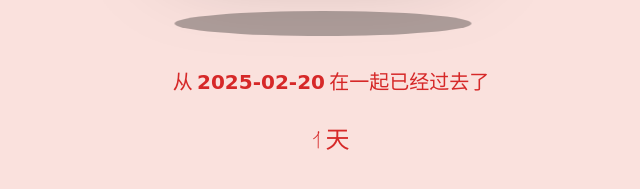
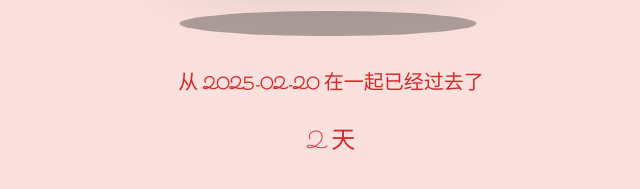
Before and after one commit to chenyu0824/chenyu0824.github.io, a plain HTML site: page index.html in a window 1280 px wide. Shown: the part 455-644 px from the top of the page, without its empty margins (309-949 px from the left). Drawn offline with nearby package versions, Linux system fonts and the light colour scheme.

Commit message:
Add files via upload

```diff
--- a/index.html
+++ b/index.html
@@ -235,9 +235,9 @@
 			color: #d62828
 		}
 		strong{
-			font-family: 'aria', cursive;
+			font-family: 'Sacramento', cursive;
 			text-align: center;
-			font-size: 20px;
+			font-size: 17px;
 			color: #d62828
 		}
         @keyframes scale {
@@ -282,19 +282,14 @@
 	  <div class="daysCount" id="days-counter">加载中...</div>
     </div>
     <script>
-	// 设置起始日期
 	  $(document).ready(function() {
-	            // 设置起始日期
-	            const startDate = new Date('2025-02-20');
+	            const startDate = new Date('2025-02-19');
 
-	            // 获取当前日期
 	            const currentDate = new Date();
 
-	            // 计算天数差
 	            const timeDifference = currentDate - startDate;
 	            const daysDifference = Math.floor(timeDifference / (1000 * 60 * 60 * 24));
 
-	            // 使用 jQuery 更新页面内容
 	            $('#days-counter').text(daysDifference + ' 天');
 	        });
 
```
